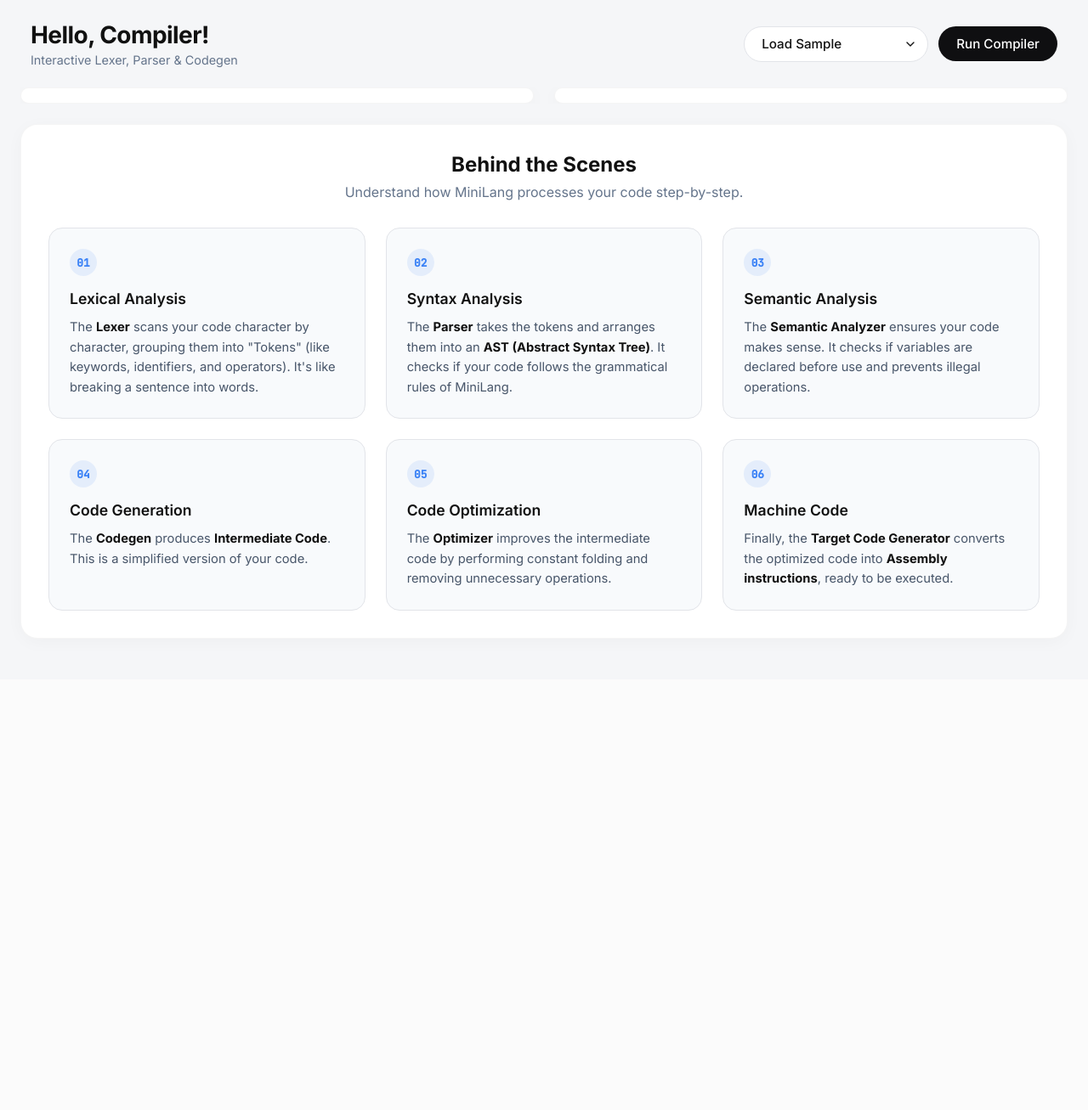
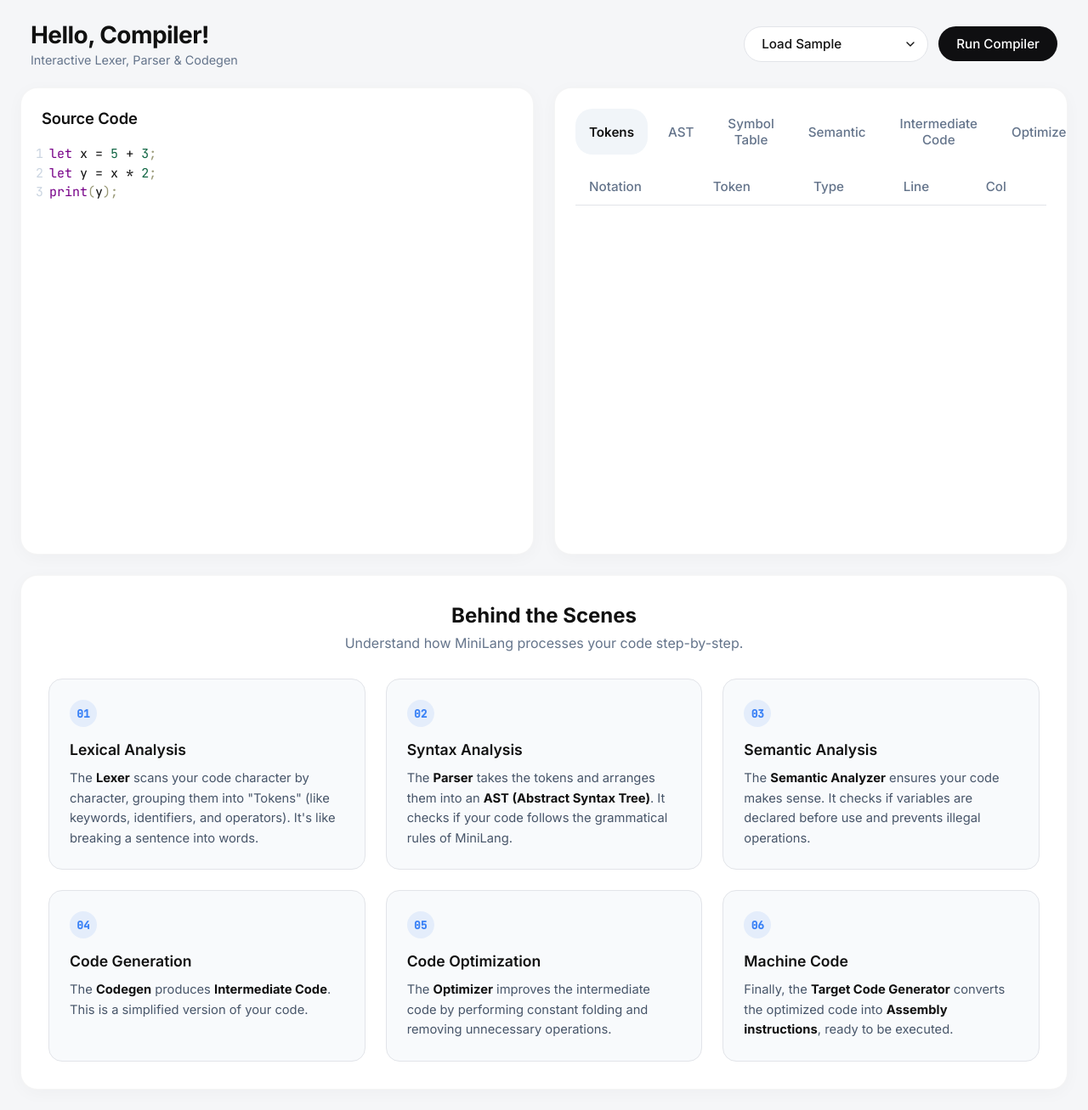
Before and after one commit to 23f2004552/Compiler-Design, a Flask app: page / in a window 1280 px wide. Shown: the whole page at 85% size. Before the commit the page ends 719 px from the top, so only its background shows below. Run offline with Flask 3, Linux system fonts and the light colour scheme; lists and menus that the app fills with data are empty.

Commit message:
fix: Make layout scrollable and ensure workspace has minimum height

```diff
--- a/static/css/style.css
+++ b/static/css/style.css
@@ -31,17 +31,17 @@ body {
     font-family: var(--font-ui);
     background-color: var(--bg-body);
     color: var(--text-main);
-    height: 100vh;
+    min-height: 100vh;
     display: flex;
     flex-direction: column;
-    overflow: hidden;
     padding: 24px;
+    overflow-y: auto;
 }
 
 .app-container {
     display: flex;
     flex-direction: column;
-    height: 100%;
+    flex: 1;
     gap: 24px;
     max-width: 1600px;
     margin: 0 auto;
@@ -141,7 +141,7 @@ select.btn {
     display: flex;
     flex: 1;
     gap: 24px;
-    overflow: hidden;
+    min-height: 550px;
 }
 
 .editor-pane, .output-pane {
```
